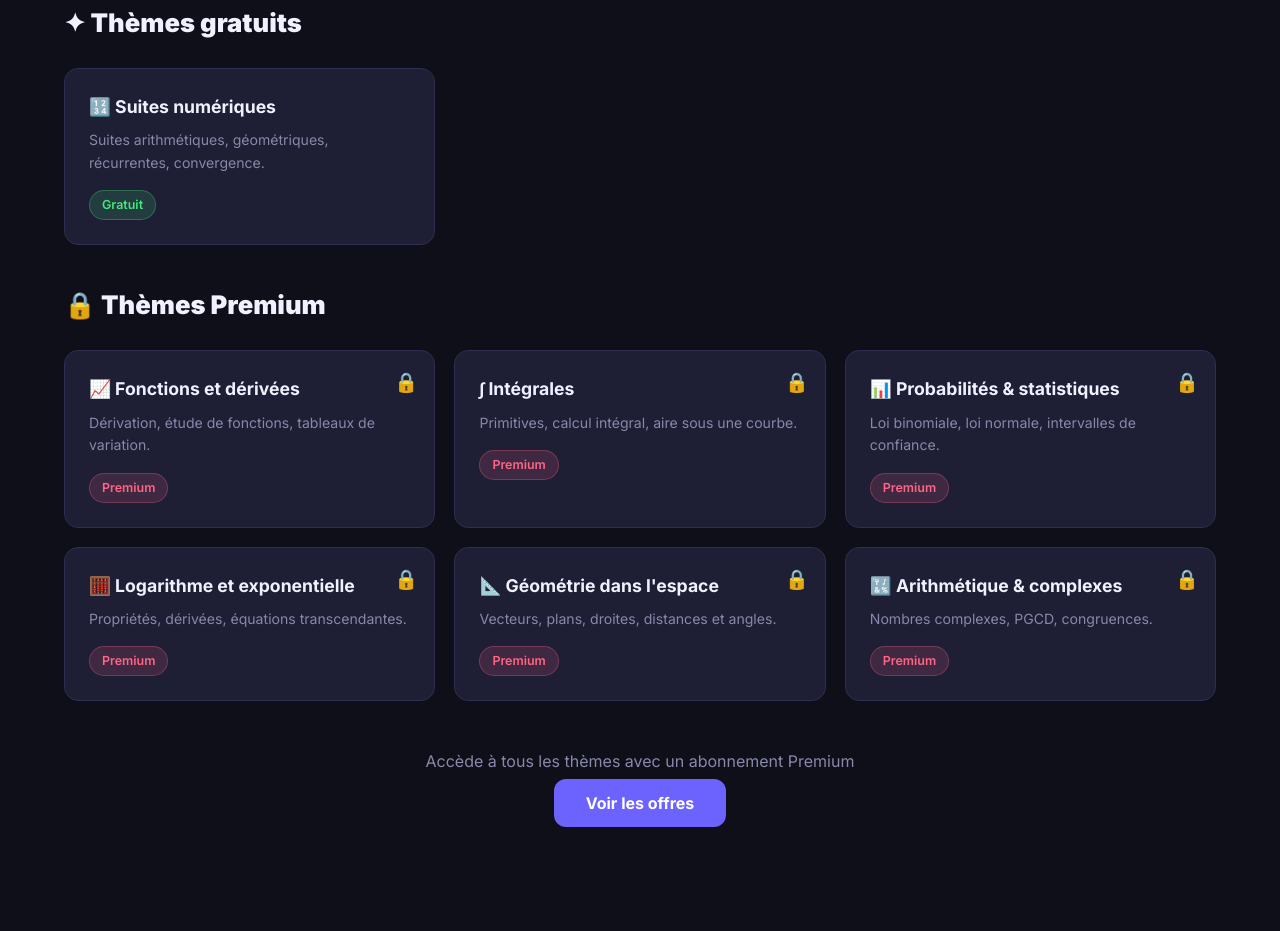
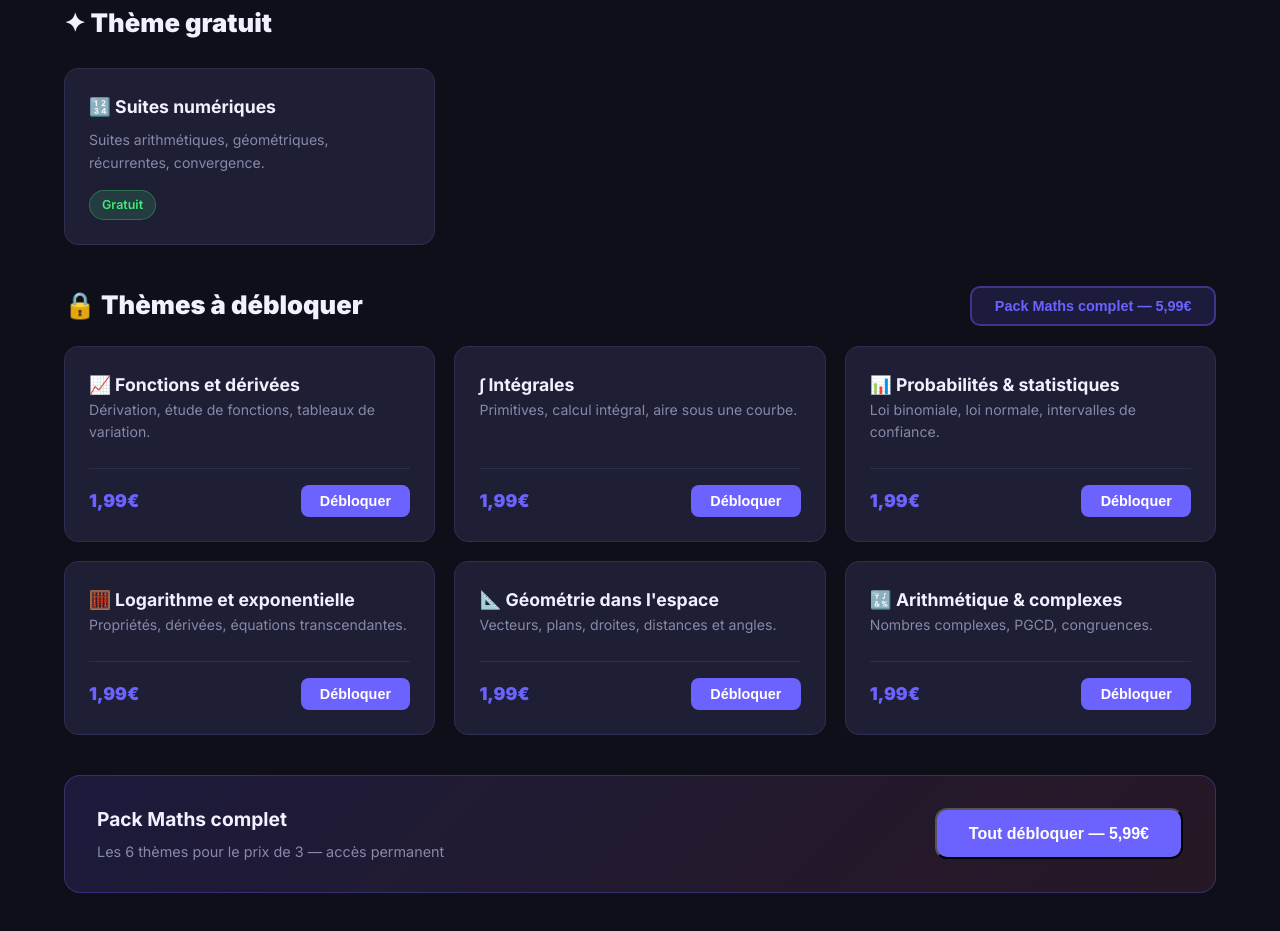
Before and after one commit to donol83170-max/ReviseTonBac, a plain HTML site: page pages/maths.html in a window 1280 px wide. Shown: the part 461-1392 px from the top of the page. Before the commit the page ends 1326 px from the top, so only its background shows below. Drawn offline with Linux system fonts and the light colour scheme.

Commit message:
feat: pricing par thème, packs matière et pack complet

```diff
--- a/css/themes.css
+++ b/css/themes.css
@@ -62,6 +62,85 @@
   right: 1rem;
   font-size: 1.2rem;
 }
+
+/* Thème payant à l'unité */
+.theme-card.payant-card {
+  cursor: default;
+  opacity: 1;
+  justify-content: space-between;
+}
+
+.theme-card-top { display: flex; align-items: flex-start; gap: 0.8rem; }
+
+.theme-card-bottom {
+  display: flex;
+  align-items: center;
+  justify-content: space-between;
+  margin-top: 1rem;
+  padding-top: 1rem;
+  border-top: 1px solid var(--border);
+}
+
+.prix-theme {
+  font-size: 1.1rem;
+  font-weight: 800;
+  color: var(--primary);
+}
+
+.btn-theme {
+  background: var(--primary);
+  color: white;
+  border: none;
+  padding: 0.5rem 1.2rem;
+  border-radius: 8px;
+  font-weight: 700;
+  font-size: 0.9rem;
+  cursor: pointer;
+  transition: background 0.2s, transform 0.2s;
+}
+.btn-theme:hover { background: var(--primary-dark); transform: translateY(-1px); }
+
+/* Header avec bouton pack */
+.themes-header {
+  display: flex;
+  align-items: center;
+  justify-content: space-between;
+  margin: 2.5rem 0 1.2rem;
+  flex-wrap: wrap;
+  gap: 1rem;
+}
+.themes-header h2 { margin: 0; }
+
+.btn-pack {
+  background: rgba(108,99,255,0.15);
+  color: var(--primary);
+  border: 2px solid rgba(108,99,255,0.4);
+  padding: 0.6rem 1.4rem;
+  border-radius: 10px;
+  font-weight: 700;
+  font-size: 0.9rem;
+  cursor: pointer;
+  transition: background 0.2s, border-color 0.2s;
+  white-space: nowrap;
+}
+.btn-pack:hover { background: rgba(108,99,255,0.25); border-color: var(--primary); }
+
+/* CTA pack en bas de page */
+.pack-cta {
+  display: flex;
+  align-items: center;
+  justify-content: space-between;
+  background: linear-gradient(135deg, rgba(108,99,255,0.15), rgba(255,101,132,0.1));
+  border: 1px solid rgba(108,99,255,0.3);
+  border-radius: 16px;
+  padding: 1.8rem 2rem;
+  margin-top: 2.5rem;
+  flex-wrap: wrap;
+  gap: 1rem;
+}
+.pack-cta-text { display: flex; flex-direction: column; gap: 0.3rem; }
+.pack-cta-text strong { font-size: 1.2rem; }
+.pack-cta-text span { color: var(--muted); font-size: 0.9rem; }
 
 /* ===== FICHE DE COURS ===== */
 .fiche-container {
--- a/pages/maths.html
+++ b/pages/maths.html
@@ -31,7 +31,9 @@
   </div>
 
   <div class="themes-section">
-    <h2>✦ Thèmes gratuits</h2>
+
+    <!-- GRATUIT -->
+    <h2>✦ Thème gratuit</h2>
     <div class="themes-grid">
       <a href="../themes/maths/suites.html" class="theme-card free-card">
         <h3>🔢 Suites numériques</h3>
@@ -40,50 +42,104 @@
       </a>
     </div>
 
-    <h2 style="margin-top: 2.5rem;">🔒 Thèmes Premium</h2>
+    <!-- PAYANTS -->
+    <div class="themes-header">
+      <h2>🔒 Thèmes à débloquer</h2>
+      <button class="btn-pack" onclick="checkout('pack_maths')">
+        Pack Maths complet — 5,99€
+      </button>
+    </div>
+
     <div class="themes-grid">
-      <div class="theme-card locked-card">
-        <span class="lock-icon">🔒</span>
+
+      <div class="theme-card payant-card">
+        <div class="theme-card-top">
+          <div>
             <h3>📈 Fonctions et dérivées</h3>
             <p>Dérivation, étude de fonctions, tableaux de variation.</p>
-        <span class="badge-premium">Premium</span>
           </div>
-      <div class="theme-card locked-card">
-        <span class="lock-icon">🔒</span>
-        <h3>∫ Intégrales</h3>
-        <p>Primitives, calcul intégral, aire sous une courbe.</p>
-        <span class="badge-premium">Premium</span>
         </div>
-      <div class="theme-card locked-card">
-        <span class="lock-icon">🔒</span>
-        <h3>📊 Probabilités & statistiques</h3>
-        <p>Loi binomiale, loi normale, intervalles de confiance.</p>
-        <span class="badge-premium">Premium</span>
-      </div>
-      <div class="theme-card locked-card">
-        <span class="lock-icon">🔒</span>
-        <h3>🧮 Logarithme et exponentielle</h3>
-        <p>Propriétés, dérivées, équations transcendantes.</p>
-        <span class="badge-premium">Premium</span>
-      </div>
-      <div class="theme-card locked-card">
-        <span class="lock-icon">🔒</span>
-        <h3>📐 Géométrie dans l'espace</h3>
-        <p>Vecteurs, plans, droites, distances et angles.</p>
-        <span class="badge-premium">Premium</span>
-      </div>
-      <div class="theme-card locked-card">
-        <span class="lock-icon">🔒</span>
-        <h3>🔣 Arithmétique & complexes</h3>
-        <p>Nombres complexes, PGCD, congruences.</p>
-        <span class="badge-premium">Premium</span>
+        <div class="theme-card-bottom">
+          <span class="prix-theme">1,99€</span>
+          <button class="btn-theme" onclick="checkout('theme_derivees')">Débloquer</button>
         </div>
       </div>
 
-    <div style="text-align:center; margin-top: 3rem;">
-      <p style="color: var(--muted); margin-bottom: 1rem;">Accède à tous les thèmes avec un abonnement Premium</p>
-      <a href="../index.html#tarifs" class="btn-primary">Voir les offres</a>
+      <div class="theme-card payant-card">
+        <div class="theme-card-top">
+          <div>
+            <h3>∫ Intégrales</h3>
+            <p>Primitives, calcul intégral, aire sous une courbe.</p>
           </div>
+        </div>
+        <div class="theme-card-bottom">
+          <span class="prix-theme">1,99€</span>
+          <button class="btn-theme" onclick="checkout('theme_integrales')">Débloquer</button>
+        </div>
+      </div>
+
+      <div class="theme-card payant-card">
+        <div class="theme-card-top">
+          <div>
+            <h3>📊 Probabilités & statistiques</h3>
+            <p>Loi binomiale, loi normale, intervalles de confiance.</p>
+          </div>
+        </div>
+        <div class="theme-card-bottom">
+          <span class="prix-theme">1,99€</span>
+          <button class="btn-theme" onclick="checkout('theme_probas')">Débloquer</button>
+        </div>
+      </div>
+
+      <div class="theme-card payant-card">
+        <div class="theme-card-top">
+          <div>
+            <h3>🧮 Logarithme et exponentielle</h3>
+            <p>Propriétés, dérivées, équations transcendantes.</p>
+          </div>
+        </div>
+        <div class="theme-card-bottom">
+          <span class="prix-theme">1,99€</span>
+          <button class="btn-theme" onclick="checkout('theme_log_exp')">Débloquer</button>
+        </div>
+      </div>
+
+      <div class="theme-card payant-card">
+        <div class="theme-card-top">
+          <div>
+            <h3>📐 Géométrie dans l'espace</h3>
+            <p>Vecteurs, plans, droites, distances et angles.</p>
+          </div>
+        </div>
+        <div class="theme-card-bottom">
+          <span class="prix-theme">1,99€</span>
+          <button class="btn-theme" onclick="checkout('theme_geometrie')">Débloquer</button>
+        </div>
+      </div>
+
+      <div class="theme-card payant-card">
+        <div class="theme-card-top">
+          <div>
+            <h3>🔣 Arithmétique & complexes</h3>
+            <p>Nombres complexes, PGCD, congruences.</p>
+          </div>
+        </div>
+        <div class="theme-card-bottom">
+          <span class="prix-theme">1,99€</span>
+          <button class="btn-theme" onclick="checkout('theme_complexes')">Débloquer</button>
+        </div>
+      </div>
+
+    </div>
+
+    <div class="pack-cta">
+      <div class="pack-cta-text">
+        <strong>Pack Maths complet</strong>
+        <span>Les 6 thèmes pour le prix de 3 — accès permanent</span>
+      </div>
+      <button class="btn-primary" onclick="checkout('pack_maths')">Tout débloquer — 5,99€</button>
+    </div>
+
   </div>
 
   <script src="../js/main.js"></script>
```
Also changed, not shown: backend/server.js (+34 -29 lines), index.html (+31 -19 lines), pages/francais.html (+79 -30 lines), 1 other file. Lines whose indentation alone changed are shown as unchanged.
